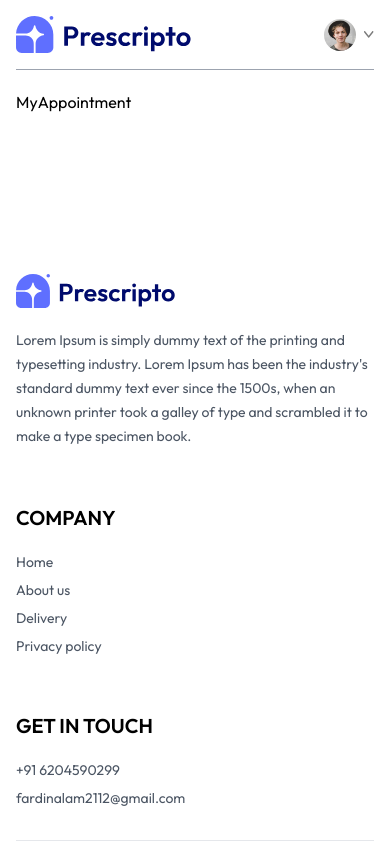
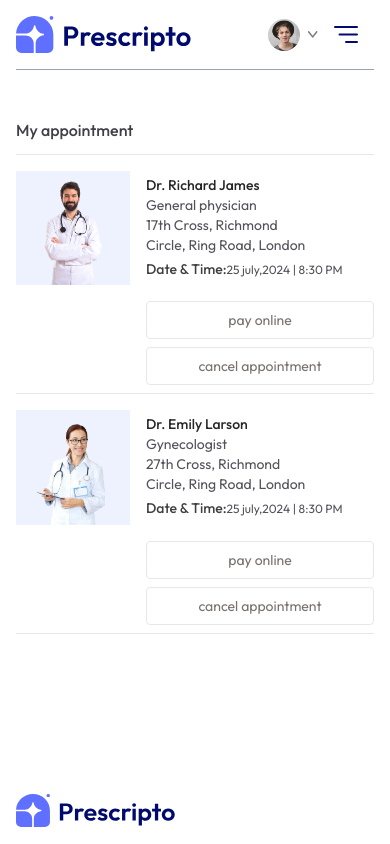
Before and after one commit to Fardin2112/Doctors_Appointment, a React (Vite) app in the folder client/: page /my-appointments in a window 390 px wide. Shown: the top 844 px of the page. Built offline with nearby package versions, Linux system fonts and the light colour scheme.

Commit message:
frontend complete

```diff
--- a/client/src/components/Navbar.jsx
+++ b/client/src/components/Navbar.jsx
@@ -50,6 +50,20 @@
             Create Account
           </button>
         )}
+        <img onClick={()=>setShowMenu(true)} className="w-6 md:hidden" src={assets.menu_icon} alt="" />
+        {/* {------- mobile menu ----------} */}
+        <div className={`${showMenu ? 'fixed w-[90%]':'h-0 w-0'} md:hidden right-0 top-0 bottom-0 z-20 overflow-hidden bg-white transition-all`}>
+          <div className="flex items-center justify-between px-5  py-6">
+            <img className="w-36" src={assets.logo} alt="" />
+            <img className="w-7" onClick={()=>setShowMenu(false)} src={assets.cross_icon} alt="" />
+          </div>
+          <ul className="flex flex-col items-center gap-2 mt-5 px-5 text-lg font-medium">
+              <NavLink  onClick={()=>setShowMenu(false)} to='/'><p className='px-4 py-2 rounded inline-block'>HOME</p></NavLink>
+              <NavLink  onClick={()=>setShowMenu(false)} to='/doctors'><p className='px-4 py-2 rounded inline-block'>ALL DOCTORS</p></NavLink>
+              <NavLink  onClick={()=>setShowMenu(false)} to='/about'><p className='px-4 py-2 rounded inline-block'>ABOUT</p></NavLink>
+              <NavLink  className='px-4 py-2 rounded inline-block' onClick={()=>setShowMenu(false)} to='/contact'><p className='px-4 py-2 rounded inline-block'>CONTACT</p></NavLink>
+          </ul>
+        </div>
       </div>
     </div>
   );
--- a/client/src/index.css
+++ b/client/src/index.css
@@ -13,3 +13,8 @@
 ::-webkit-scrollbar {
     @apply hidden
 }
+@media (max-width:700px) {
+    .active p{
+        @apply text-white bg-primary
+    }
+}
--- a/client/src/pages/Doctors.jsx
+++ b/client/src/pages/Doctors.jsx
@@ -8,6 +8,8 @@
   const { speciality } = useParams();
   console.log(speciality)
   const [filtDoc,setFiltDoc] = useState([]);
+
+  const [showFilter,setShowFilter] = useState(false);
 
   const {doctors} = useContext(AppContext);
 
@@ -26,7 +28,8 @@
   return (
     <div className=''>
       <p className='text-gray-600'>Browse through the doctors specialist.</p><div className='flex flex-col sm:flex-row items-start gap-5 mt-5'>
-        <div className='flex flex-col gap-4 text-sm text-gray-600'>
+        <button className={`py-1 px-3 border rounded text-sm transition-all sm:hidden ${showFilter ? 'bg-primary text-white':''}`} onClick={()=>setShowFilter(!showFilter)}>Filters</button>
+        <div className={`${showFilter ?'flex':'hidden sm:flex'}  flex-col gap-4 text-sm text-gray-600`}>
             <p onClick={()=>speciality === 'General physician' ? navigate('/doctors') : navigate('/doctors/General physician')} className={`w-[94-vw] sm:w-auto pl-3 py-1.5 pr-16 border border-gray-300 rounded transition-all cursor-pointer ${speciality === "General physician" ? "bg-indigo-100 text-blac{`":""}`}>General physician</p>
             <p onClick={()=>speciality === 'Gynecologist' ? navigate('/doctors') : navigate('/doctors/Gynecologist')} className={`w-[94-vw] sm:w-auto pl-3 py-1.5 pr-16 border border-gray-300 rounded transition-all cursor-pointer ${speciality === "Gynecologist" ? "bg-indigo-100 text-blac{`":""}`}>Gynecologist</p>
             <p onClick={()=>speciality === 'Dermatologist' ? navigate('/doctors') : navigate('/doctors/Dermatologist')} className={`w-[94-vw] sm:w-auto pl-3 py-1.5 pr-16 border border-gray-300 rounded transition-all cursor-pointer ${speciality === "Dermatologist" ? "bg-indigo-100 text-blac{`":""}`}>Dermatologist</p>
--- a/client/src/pages/MyAppointment.jsx
+++ b/client/src/pages/MyAppointment.jsx
@@ -1,9 +1,37 @@
-import React from 'react'
+import React, { useContext } from 'react'
+import { AppContext } from '../context/AppContext'
 
 const MyAppointment = () => {
+  const {doctors} = useContext(AppContext)
   return (
-    <div className=''>
-        MyAppointment
+    <div className='mt-10 w-full'>
+      <p className='pb-3 mt-12 font-medium text-zinc-700 border-b'>My appointment</p>
+      <div className='flex flex-col gap-2 mt-2'>
+        {
+          doctors.slice(0,2).map((item,index)=>(
+            <div className='grid grid-cols-[1fr_2fr] gap-4 sm:flex sm:gap-6 py-2 border-b' key={index}>
+              <div>
+              <img className='w-32 bg-indigo-50' src={item.image} alt="" />
+              </div>
+                {/* ---- doctor info ----- */}
+                <div className='flex-1 text-sm text-zinc-600'>
+                   <p className='text-neutral-800 font-medium mt-1'>{item.name}</p>
+                   <p>{item.speciality}</p>
+                   <p className='text-sm'>{item.address.line1}</p>
+                   <p className='text-sm'>{item.address.line2}</p>
+                   <p>{item.address.lin2}</p>
+                   <p className='text-xs mt-1'><span className='text-sm text-neutral-700 font-medium' >Date & Time:</span>25 july,2024 | 8:30 PM</p>
+                </div>
+                <div></div>
+                {/* ---- button ---- */}
+                <div className='flex flex-col justify-end gap-2'>
+                    <button className='text-sm text-stone-500 text-center sm:min-w-48 py-2 border rounded hover:bg-primary hover:text-white transition-all duration-300'>pay online</button>
+                    <button className='text-sm text-stone-500 text-center sm:min-w-48 py-2 border rounded  hover:bg-red-600 hover:text-white transition-all duration-300'>cancel appointment</button>
+                </div>
+              </div>
+          ))
+        }
+      </div>
     </div>
   )
 }
```
